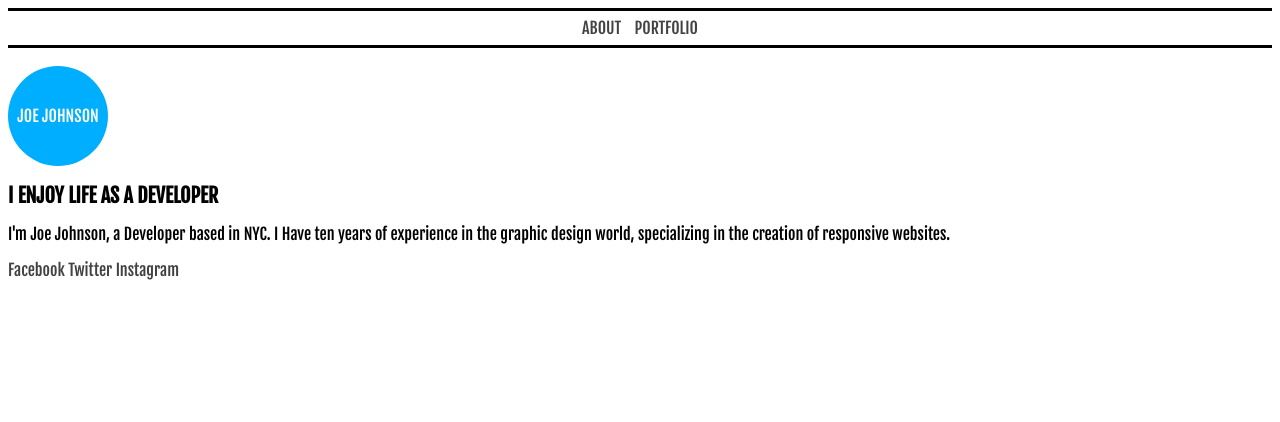
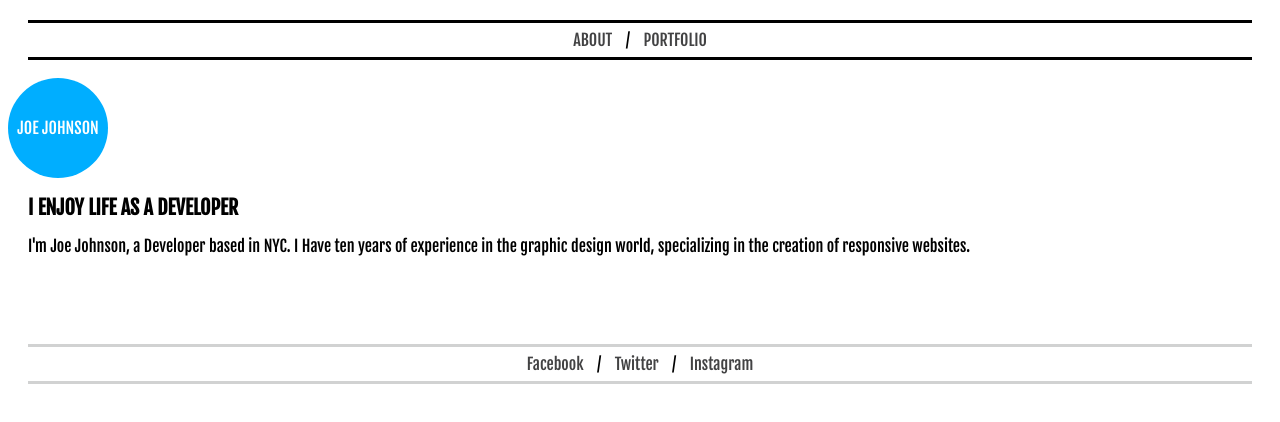
Before and after one commit to sophieeverett/Assignment1, a plain HTML site: page Index.html in a window 1280 px wide. Drawn offline with Linux system fonts and the light colour scheme.

Commit message:
Footer and margins

```diff
--- a/Style.css
+++ b/Style.css
@@ -5,6 +5,9 @@ nav {
   text-align: center;
   font-family: 'Fjalla One', sans-serif;
   word-spacing: 10px;
+  margin-left: 20px;
+  margin-top: 20px;
+  margin-right: 20px;
 }
 a {
   color: #424243;
@@ -23,25 +26,37 @@ a:hover {
   background: #00aeff;
   font-family: 'Fjalla One', sans-serif;
   color: white;
+  margin-left: 20px;
 }
 
 h1 {
     font-family: 'Fjalla One', sans-serif;
+    margin-left: 20px;
 }
 
 h2 {
     font-family: 'Fjalla One', sans-serif;
     font-size: 20px;
+    margin-left: 20px;
 }
 
 p {
     font-family: 'Fjalla One', sans-serif;
+    margin-left: 20px;
 }
 
 footer {
-    font-family: 'Fjalla One', sans-serif;
+  border-top: solid #d1d2d2;
+  border-bottom: solid #d1d2d2;
+  padding: 7px;
+  text-align: center;
+  font-family: 'Fjalla One', sans-serif;
+  word-spacing: 10px;
+  margin-left: 20px;
+  margin-right: 20px;
 }
 
 li {
     font-family: 'Fjalla One', sans-serif;
+    margin-left: 20px;
 }
```
Also changed, not shown: Index.html (+4 -1 lines), Portfolio.html (+4 -1 lines).
